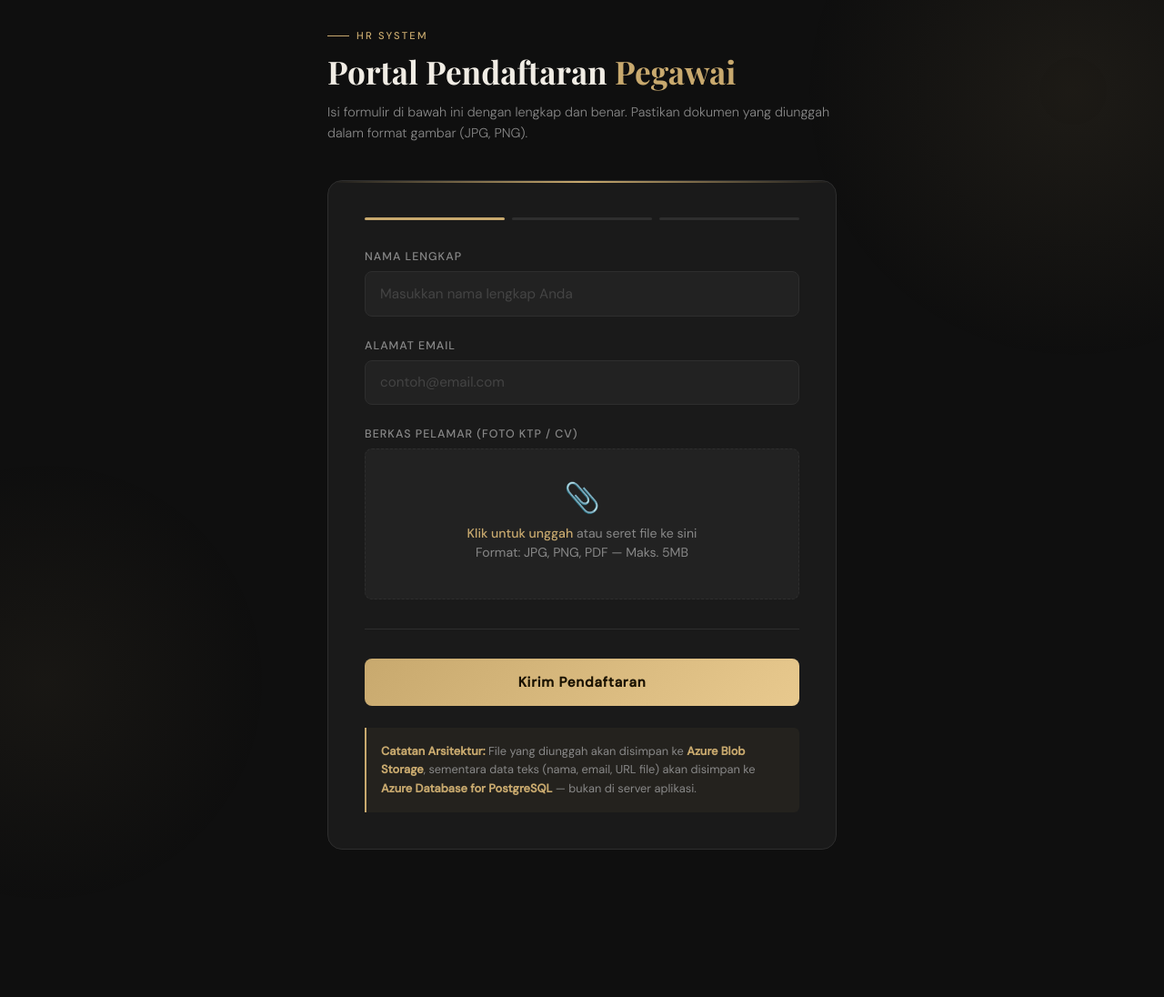
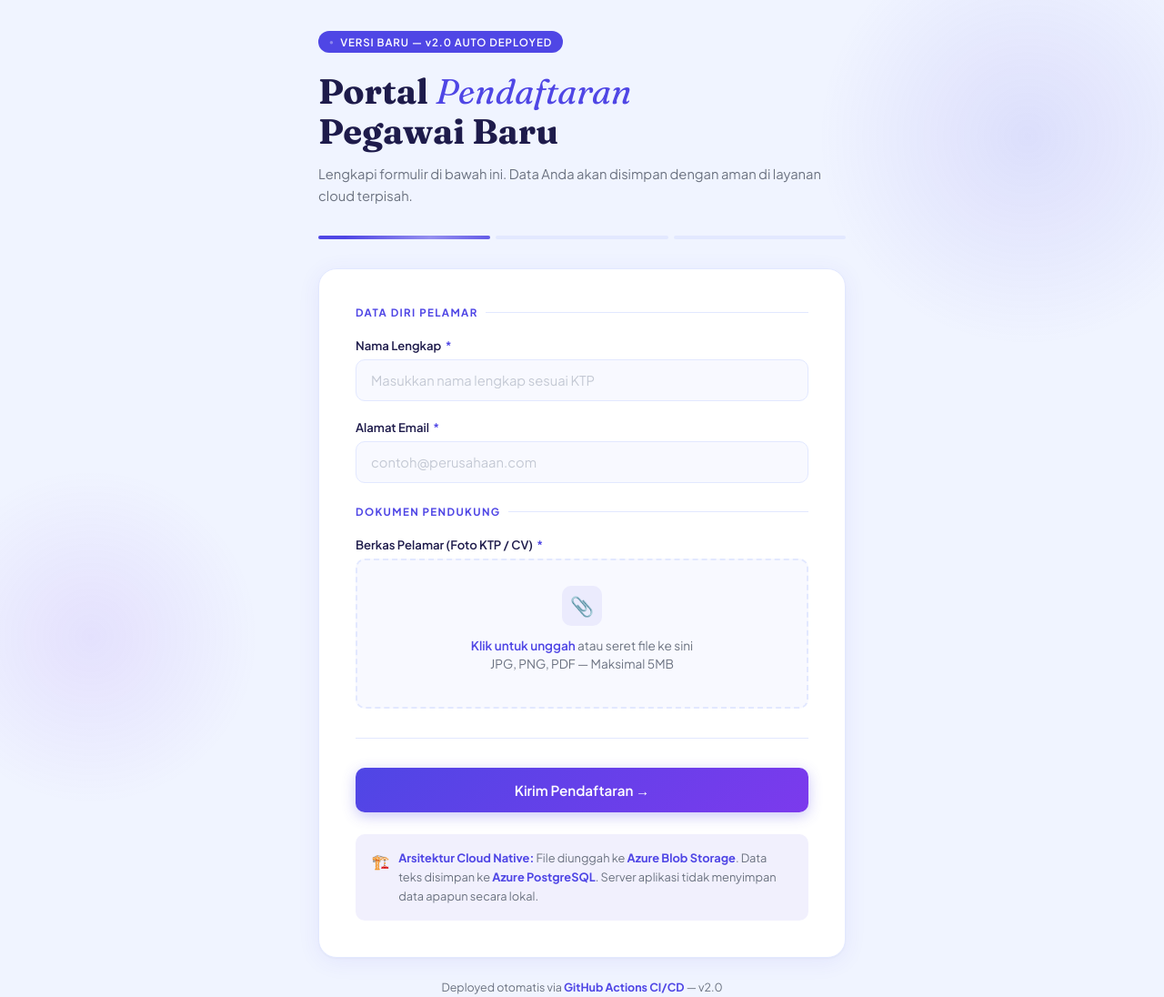
Before and after one commit to indahrtp/pendaftaran-pegawai, a website: page index.html in a window 1280 px wide. Shown: the whole page at 91% size. Before the commit the page ends 966 px from the top, so only its background shows below. Drawn offline with nearby package versions, Linux system fonts and the light colour scheme.

Commit message:
ui: update tampilan v2 - light theme

```diff
--- a/index.html
+++ b/index.html
@@ -3,28 +3,29 @@
 <head>
   <meta charset="UTF-8" />
   <meta name="viewport" content="width=device-width, initial-scale=1.0"/>
-  <title>Portal Pendaftaran Pegawai</title>
-  <link href="https://fonts.googleapis.com/css2?family=Playfair+Display:wght@400;700&family=DM+Sans:wght@300;400;500&display=swap" rel="stylesheet"/>
+  <title>Portal Pendaftaran Pegawai — v2.0</title>
+  <link href="https://fonts.googleapis.com/css2?family=Plus+Jakarta+Sans:wght@300;400;500;600;700&family=Fraunces:ital,wght@0,700;1,400&display=swap" rel="stylesheet"/>
   <style>
     *, *::before, *::after { box-sizing: border-box; margin: 0; padding: 0; }
 
     :root {
-      --bg: #0f0f0f;
-      --surface: #1a1a1a;
-      --surface2: #222;
-      --border: #2e2e2e;
-      --accent: #c8a96e;
-      --accent2: #e8c98e;
-      --text: #f0ece4;
-      --muted: #888;
-      --success: #4caf82;
-      --error: #e06b6b;
+      --bg: #f0f4ff;
+      --surface: #ffffff;
+      --surface2: #f8f9ff;
+      --border: #e2e8ff;
+      --accent: #4f46e5;
+      --accent2: #7c3aed;
+      --accent-light: rgba(79,70,229,0.08);
+      --text: #1e1b4b;
+      --muted: #6b7280;
+      --success: #059669;
+      --error: #dc2626;
     }
 
     body {
       background: var(--bg);
       color: var(--text);
-      font-family: 'DM Sans', sans-serif;
+      font-family: 'Plus Jakarta Sans', sans-serif;
       min-height: 100vh;
       display: flex;
       align-items: center;
@@ -34,223 +35,236 @@
       overflow-x: hidden;
     }
 
-    /* Background decoration */
+    /* Decorative blobs */
     body::before {
       content: '';
       position: fixed;
-      top: -200px; right: -200px;
-      width: 600px; height: 600px;
-      background: radial-gradient(circle, rgba(200,169,110,0.08) 0%, transparent 70%);
+      top: -100px; right: -100px;
+      width: 500px; height: 500px;
+      background: radial-gradient(circle, rgba(79,70,229,0.12) 0%, transparent 65%);
       pointer-events: none;
     }
     body::after {
       content: '';
       position: fixed;
-      bottom: -200px; left: -200px;
-      width: 500px; height: 500px;
-      background: radial-gradient(circle, rgba(200,169,110,0.05) 0%, transparent 70%);
+      bottom: -100px; left: -100px;
+      width: 400px; height: 400px;
+      background: radial-gradient(circle, rgba(124,58,237,0.10) 0%, transparent 65%);
       pointer-events: none;
     }
 
     .wrapper {
       width: 100%;
-      max-width: 560px;
-      animation: fadeUp 0.7s ease both;
+      max-width: 580px;
+      animation: fadeUp 0.6s ease both;
     }
 
     @keyframes fadeUp {
-      from { opacity: 0; transform: translateY(24px); }
+      from { opacity: 0; transform: translateY(20px); }
       to   { opacity: 1; transform: translateY(0); }
     }
 
+    /* Version badge */
+    .version-badge {
+      display: inline-flex;
+      align-items: center;
+      gap: 0.4rem;
+      background: var(--accent);
+      color: white;
+      font-size: 0.72rem;
+      font-weight: 600;
+      letter-spacing: 0.08em;
+      padding: 0.3rem 0.75rem;
+      border-radius: 99px;
+      margin-bottom: 1.25rem;
+    }
+    .version-badge::before {
+      content: '●';
+      font-size: 0.5rem;
+      animation: pulse 1.5s infinite;
+    }
+    @keyframes pulse {
+      0%, 100% { opacity: 1; }
+      50% { opacity: 0.3; }
+    }
+
     /* Header */
-    .header {
-      margin-bottom: 2.5rem;
-    }
-    .header-tag {
-      font-size: 0.7rem;
-      font-weight: 500;
-      letter-spacing: 0.2em;
-      text-transform: uppercase;
-      color: var(--accent);
-      margin-bottom: 0.75rem;
-      display: flex;
-      align-items: center;
-      gap: 0.5rem;
-    }
-    .header-tag::before {
-      content: '';
-      width: 24px; height: 1px;
-      background: var(--accent);
-    }
+    .header { margin-bottom: 2rem; }
     .header h1 {
-      font-family: 'Playfair Display', serif;
-      font-size: 2.2rem;
+      font-family: 'Fraunces', serif;
+      font-size: 2.4rem;
       font-weight: 700;
-      line-height: 1.2;
+      line-height: 1.15;
       color: var(--text);
     }
-    .header h1 span {
+    .header h1 em {
+      font-style: italic;
       color: var(--accent);
     }
     .header p {
       margin-top: 0.75rem;
       color: var(--muted);
-      font-size: 0.9rem;
-      line-height: 1.6;
-      font-weight: 300;
+      font-size: 0.92rem;
+      line-height: 1.65;
+      font-weight: 400;
+    }
+
+    /* Progress bar */
+    .progress-bar {
+      display: flex;
+      gap: 6px;
+      margin-bottom: 2rem;
+    }
+    .progress-segment {
+      flex: 1;
+      height: 4px;
+      border-radius: 99px;
+      background: var(--border);
+      transition: background 0.4s ease;
+      position: relative;
+      overflow: hidden;
+    }
+    .progress-segment.active {
+      background: var(--accent);
+    }
+    .progress-segment.active::after {
+      content: '';
+      position: absolute;
+      inset: 0;
+      background: linear-gradient(90deg, transparent, rgba(255,255,255,0.4), transparent);
+      animation: shimmer 1.5s infinite;
+    }
+    @keyframes shimmer {
+      from { transform: translateX(-100%); }
+      to   { transform: translateX(100%); }
     }
 
     /* Card */
     .card {
       background: var(--surface);
       border: 1px solid var(--border);
-      border-radius: 16px;
+      border-radius: 20px;
       padding: 2.5rem;
-      position: relative;
-      overflow: hidden;
-    }
-    .card::before {
-      content: '';
-      position: absolute;
-      top: 0; left: 0; right: 0;
-      height: 2px;
-      background: linear-gradient(90deg, transparent, var(--accent), transparent);
+      box-shadow: 0 4px 24px rgba(79,70,229,0.08), 0 1px 3px rgba(0,0,0,0.04);
     }
 
-    /* Form */
-    .form-group {
-      margin-bottom: 1.5rem;
+    /* Section label */
+    .section-label {
+      font-size: 0.72rem;
+      font-weight: 700;
+      letter-spacing: 0.12em;
+      text-transform: uppercase;
+      color: var(--accent);
+      margin-bottom: 1.25rem;
+      display: flex;
+      align-items: center;
+      gap: 0.5rem;
     }
+    .section-label::after {
+      content: '';
+      flex: 1;
+      height: 1px;
+      background: var(--border);
+    }
+
+    /* Form group */
+    .form-group { margin-bottom: 1.25rem; }
     label {
       display: block;
-      font-size: 0.78rem;
-      font-weight: 500;
-      letter-spacing: 0.08em;
-      text-transform: uppercase;
-      color: var(--muted);
-      margin-bottom: 0.5rem;
+      font-size: 0.82rem;
+      font-weight: 600;
+      color: var(--text);
+      margin-bottom: 0.45rem;
     }
+    label span {
+      color: var(--accent);
+      margin-left: 2px;
+    }
+
     input[type="text"],
     input[type="email"] {
       width: 100%;
       background: var(--surface2);
-      border: 1px solid var(--border);
-      border-radius: 8px;
-      padding: 0.85rem 1rem;
+      border: 1.5px solid var(--border);
+      border-radius: 10px;
+      padding: 0.8rem 1rem;
       color: var(--text);
-      font-family: 'DM Sans', sans-serif;
-      font-size: 0.95rem;
-      transition: border-color 0.2s, box-shadow 0.2s;
+      font-family: 'Plus Jakarta Sans', sans-serif;
+      font-size: 0.92rem;
+      transition: border-color 0.2s, box-shadow 0.2s, background 0.2s;
       outline: none;
     }
     input[type="text"]:focus,
     input[type="email"]:focus {
       border-color: var(--accent);
-      box-shadow: 0 0 0 3px rgba(200,169,110,0.12);
+      background: white;
+      box-shadow: 0 0 0 3px rgba(79,70,229,0.1);
     }
-    input[type="text"]::placeholder,
-    input[type="email"]::placeholder {
-      color: #444;
-    }
+    input::placeholder { color: #c4c9d4; }
 
     /* File upload */
-    .file-upload {
-      position: relative;
-    }
+    .file-upload { position: relative; }
     .file-upload input[type="file"] {
       position: absolute;
       inset: 0;
       opacity: 0;
       cursor: pointer;
-      width: 100%;
-      height: 100%;
       z-index: 2;
     }
     .file-drop {
       background: var(--surface2);
-      border: 1.5px dashed var(--border);
-      border-radius: 8px;
-      padding: 2rem 1rem;
+      border: 2px dashed var(--border);
+      border-radius: 10px;
+      padding: 1.75rem 1rem;
       text-align: center;
-      transition: border-color 0.2s, background 0.2s;
+      transition: all 0.2s;
       cursor: pointer;
     }
-    .file-drop:hover,
-    .file-upload:has(input:focus) .file-drop {
-      border-color: var(--accent);
-      background: rgba(200,169,110,0.04);
+    .file-drop:hover { border-color: var(--accent); background: var(--accent-light); }
+    .file-drop.has-file { border-color: var(--success); background: rgba(5,150,105,0.05); border-style: solid; }
+    .upload-icon {
+      width: 44px; height: 44px;
+      background: var(--accent-light);
+      border-radius: 10px;
+      display: flex; align-items: center; justify-content: center;
+      margin: 0 auto 0.75rem;
+      font-size: 1.3rem;
     }
-    .file-drop.has-file {
-      border-color: var(--success);
-      background: rgba(76,175,130,0.05);
-    }
-    .file-icon {
-      font-size: 2rem;
-      margin-bottom: 0.5rem;
-      display: block;
-    }
-    .file-drop-text {
-      font-size: 0.88rem;
-      color: var(--muted);
-      line-height: 1.5;
-    }
-    .file-drop-text strong {
-      color: var(--accent);
-      font-weight: 500;
-    }
-    .file-name {
-      margin-top: 0.5rem;
-      font-size: 0.82rem;
-      color: var(--success);
-      font-weight: 500;
-    }
+    .file-drop-text { font-size: 0.85rem; color: var(--muted); line-height: 1.5; }
+    .file-drop-text strong { color: var(--accent); font-weight: 600; }
+    .file-name { margin-top: 0.5rem; font-size: 0.82rem; color: var(--success); font-weight: 600; }
 
     /* Divider */
-    .divider {
-      height: 1px;
-      background: var(--border);
-      margin: 2rem 0;
-    }
+    .divider { height: 1px; background: var(--border); margin: 2rem 0; }
 
     /* Submit button */
     .btn-submit {
       width: 100%;
       background: linear-gradient(135deg, var(--accent), var(--accent2));
-      color: #1a1200;
+      color: white;
       border: none;
-      border-radius: 8px;
-      padding: 1rem;
-      font-family: 'DM Sans', sans-serif;
+      border-radius: 10px;
+      padding: 0.95rem;
+      font-family: 'Plus Jakarta Sans', sans-serif;
       font-size: 0.95rem;
       font-weight: 600;
-      letter-spacing: 0.05em;
       cursor: pointer;
-      transition: opacity 0.2s, transform 0.15s, box-shadow 0.2s;
+      transition: all 0.2s;
       display: flex;
       align-items: center;
       justify-content: center;
       gap: 0.5rem;
+      box-shadow: 0 4px 15px rgba(79,70,229,0.3);
     }
-    .btn-submit:hover {
-      opacity: 0.92;
-      transform: translateY(-1px);
-      box-shadow: 0 6px 24px rgba(200,169,110,0.25);
-    }
-    .btn-submit:active {
-      transform: translateY(0);
-    }
-    .btn-submit:disabled {
-      opacity: 0.5;
-      cursor: not-allowed;
-      transform: none;
-    }
+    .btn-submit:hover { transform: translateY(-2px); box-shadow: 0 8px 25px rgba(79,70,229,0.4); }
+    .btn-submit:active { transform: translateY(0); }
+    .btn-submit:disabled { opacity: 0.6; cursor: not-allowed; transform: none; }
 
     /* Spinner */
     .spinner {
       width: 18px; height: 18px;
-      border: 2px solid rgba(26,18,0,0.3);
-      border-top-color: #1a1200;
+      border: 2px solid rgba(255,255,255,0.3);
+      border-top-color: white;
       border-radius: 50%;
       animation: spin 0.6s linear infinite;
       display: none;
@@ -259,8 +273,8 @@
 
     /* Alert */
     .alert {
-      border-radius: 8px;
-      padding: 0.85rem 1rem;
+      border-radius: 10px;
+      padding: 0.9rem 1rem;
       font-size: 0.88rem;
       margin-top: 1rem;
       display: none;
@@ -268,83 +282,74 @@
       gap: 0.5rem;
       line-height: 1.5;
     }
-    .alert.success {
-      background: rgba(76,175,130,0.1);
-      border: 1px solid rgba(76,175,130,0.3);
-      color: var(--success);
-    }
-    .alert.error {
-      background: rgba(224,107,107,0.1);
-      border: 1px solid rgba(224,107,107,0.3);
-      color: var(--error);
-    }
+    .alert.success { background: rgba(5,150,105,0.08); border: 1px solid rgba(5,150,105,0.25); color: var(--success); }
+    .alert.error { background: rgba(220,38,38,0.08); border: 1px solid rgba(220,38,38,0.25); color: var(--error); }
     .alert.show { display: flex; }
 
-    /* Note */
+    /* Info note */
     .note {
       margin-top: 1.5rem;
-      padding: 1rem;
-      background: rgba(200,169,110,0.06);
-      border-left: 2px solid var(--accent);
-      border-radius: 0 6px 6px 0;
+      padding: 1rem 1.1rem;
+      background: var(--accent-light);
+      border-radius: 10px;
       font-size: 0.8rem;
       color: var(--muted);
-      line-height: 1.6;
+      line-height: 1.65;
+      display: flex;
+      gap: 0.6rem;
     }
+    .note-icon { font-size: 1rem; flex-shrink: 0; margin-top: 1px; }
     .note strong { color: var(--accent); }
 
-    /* Step indicator */
-    .steps {
-      display: flex;
-      gap: 0.5rem;
-      margin-bottom: 2rem;
+    /* Footer */
+    .footer {
+      text-align: center;
+      margin-top: 1.5rem;
+      font-size: 0.78rem;
+      color: var(--muted);
     }
-    .step {
-      flex: 1;
-      height: 3px;
-      border-radius: 2px;
-      background: var(--border);
-      transition: background 0.3s;
-    }
-    .step.active { background: var(--accent); }
+    .footer strong { color: var(--accent); }
   </style>
 </head>
 <body>
   <div class="wrapper">
     <div class="header">
-      <div class="header-tag">HR System</div>
-      <h1>Portal Pendaftaran <span>Pegawai</span></h1>
-      <p>Isi formulir di bawah ini dengan lengkap dan benar. Pastikan dokumen yang diunggah dalam format gambar (JPG, PNG).</p>
+      <div class="version-badge">VERSI BARU — v2.0 AUTO DEPLOYED</div>
+      <h1>Portal <em>Pendaftaran</em><br>Pegawai Baru</h1>
+      <p>Lengkapi formulir di bawah ini. Data Anda akan disimpan dengan aman di layanan cloud terpisah.</p>
+    </div>
+
+    <div class="progress-bar">
+      <div class="progress-segment active" id="seg1"></div>
+      <div class="progress-segment" id="seg2"></div>
+      <div class="progress-segment" id="seg3"></div>
     </div>
 
     <div class="card">
-      <div class="steps">
-        <div class="step active" id="step1"></div>
-        <div class="step" id="step2"></div>
-        <div class="step" id="step3"></div>
-      </div>
+      <div class="section-label">Data Diri Pelamar</div>
 
       <form id="registrationForm" novalidate>
-
         <div class="form-group">
-          <label for="nama">Nama Lengkap</label>
-          <input type="text" id="nama" name="nama" placeholder="Masukkan nama lengkap Anda" required />
+          <label for="nama">Nama Lengkap <span>*</span></label>
+          <input type="text" id="nama" name="nama" placeholder="Masukkan nama lengkap sesuai KTP" required />
         </div>
 
         <div class="form-group">
-          <label for="email">Alamat Email</label>
-          <input type="email" id="email" name="email" placeholder="contoh@email.com" required />
+          <label for="email">Alamat Email <span>*</span></label>
+          <input type="email" id="email" name="email" placeholder="contoh@perusahaan.com" required />
         </div>
 
+        <div class="section-label" style="margin-top:1.5rem;">Dokumen Pendukung</div>
+
         <div class="form-group">
-          <label>Berkas Pelamar (Foto KTP / CV)</label>
+          <label>Berkas Pelamar (Foto KTP / CV) <span>*</span></label>
           <div class="file-upload">
             <input type="file" id="berkas" name="berkas" accept="image/*,.pdf" required />
             <div class="file-drop" id="fileDrop">
-              <span class="file-icon">📎</span>
+              <div class="upload-icon">📎</div>
               <div class="file-drop-text">
                 <strong>Klik untuk unggah</strong> atau seret file ke sini<br>
-                Format: JPG, PNG, PDF — Maks. 5MB
+                JPG, PNG, PDF — Maksimal 5MB
               </div>
               <div class="file-name" id="fileName"></div>
             </div>
@@ -355,21 +360,25 @@
 
         <button type="submit" class="btn-submit" id="submitBtn">
           <span class="spinner" id="spinner"></span>
-          <span id="btnText">Kirim Pendaftaran</span>
+          <span id="btnText">Kirim Pendaftaran →</span>
         </button>
 
         <div class="alert success" id="alertSuccess">
-          ✅ <span>Pendaftaran berhasil dikirim! Data Anda telah tersimpan di database dan file telah diunggah ke Object Storage.</span>
+          ✅ <span>Pendaftaran berhasil dikirim! Data tersimpan di database dan file diunggah ke Object Storage.</span>
         </div>
         <div class="alert error" id="alertError">
           ❌ <span id="errorMsg">Terjadi kesalahan. Silakan coba lagi.</span>
         </div>
-
       </form>
 
       <div class="note">
-        <strong>Catatan Arsitektur:</strong> File yang diunggah akan disimpan ke <strong>Azure Blob Storage</strong>, sementara data teks (nama, email, URL file) akan disimpan ke <strong>Azure Database for PostgreSQL</strong> — bukan di server aplikasi.
+        <span class="note-icon">🏗️</span>
+        <span><strong>Arsitektur Cloud Native:</strong> File diunggah ke <strong>Azure Blob Storage</strong>. Data teks disimpan ke <strong>Azure PostgreSQL</strong>. Server aplikasi tidak menyimpan data apapun secara lokal.</span>
       </div>
+    </div>
+
+    <div class="footer">
+      Deployed otomatis via <strong>GitHub Actions CI/CD</strong> — v2.0
     </div>
   </div>
 
@@ -384,16 +393,9 @@
     const alertSuccess = document.getElementById('alertSuccess');
     const alertError = document.getElementById('alertError');
     const errorMsg = document.getElementById('errorMsg');
+    const segments = [document.getElementById('seg1'), document.getElementById('seg2'), document.getElementById('seg3')];
 
-    // Step progress animation
-    const steps = [document.getElementById('step1'), document.getElementById('step2'), document.getElementById('step3')];
-    let currentStep = 0;
-
-    document.getElementById('nama').addEventListener('input', updateSteps);
-    document.getElementById('email').addEventListener('input', updateSteps);
-    fileInput.addEventListener('change', updateSteps);
-
-    function updateSteps() {
+    function updateProgress() {
       const nama = document.getElementById('nama').value.trim();
       const email = document.getElementById('email').value.trim();
       const file = fileInput.files[0];
@@ -401,15 +403,16 @@
       if (nama) filled++;
       if (email && email.includes('@')) filled++;
       if (file) filled++;
-      steps.forEach((s, i) => s.classList.toggle('active', i < filled));
+      segments.forEach((s, i) => s.classList.toggle('active', i < filled));
     }
 
-    // File input handler
+    document.getElementById('nama').addEventListener('input', updateProgress);
+    document.getElementById('email').addEventListener('input', updateProgress);
     fileInput.addEventListener('change', () => {
       const file = fileInput.files[0];
       if (file) {
         if (file.size > 5 * 1024 * 1024) {
-          showError('Ukuran file melebihi 5MB. Pilih file yang lebih kecil.');
+          showError('Ukuran file melebihi 5MB.');
           fileInput.value = '';
           fileDrop.classList.remove('has-file');
           fileName.textContent = '';
@@ -418,70 +421,57 @@
         fileDrop.classList.add('has-file');
         fileName.textContent = `✓ ${file.name} (${(file.size/1024).toFixed(1)} KB)`;
       }
+      updateProgress();
     });
 
-    // Drag & drop
     fileDrop.addEventListener('dragover', (e) => { e.preventDefault(); fileDrop.style.borderColor = 'var(--accent)'; });
     fileDrop.addEventListener('dragleave', () => { fileDrop.style.borderColor = ''; });
     fileDrop.addEventListener('drop', (e) => {
       e.preventDefault();
-      fileDrop.style.borderColor = '';
-      const dt = e.dataTransfer;
-      if (dt.files[0]) {
-        fileInput.files = dt.files;
+      if (e.dataTransfer.files[0]) {
+        fileInput.files = e.dataTransfer.files;
         fileInput.dispatchEvent(new Event('change'));
       }
     });
 
-    // Form submit
     form.addEventListener('submit', async (e) => {
       e.preventDefault();
-
       const nama = document.getElementById('nama').value.trim();
       const email = document.getElementById('email').value.trim();
       const file = fileInput.files[0];
 
-      // Validation
       if (!nama) return showError('Nama lengkap wajib diisi.');
       if (!email || !email.includes('@')) return showError('Alamat email tidak valid.');
       if (!file) return showError('Berkas pelamar wajib diunggah.');
 
-      // Loading state
       setLoading(true);
       alertSuccess.classList.remove('show');
       alertError.classList.remove('show');
 
       try {
-        // Kirim ke backend
         const formData = new FormData();
         formData.append('nama', nama);
         formData.append('email', email);
         formData.append('berkas', file);
 
-        const response = await fetch('/submit', {
-          method: 'POST',
-          body: formData
-        });
+        const response = await fetch('/submit', { method: 'POST', body: formData });
 
         if (!response.ok) {
           const data = await response.json().catch(() => ({}));
           throw new Error(data.message || `Server error: ${response.status}`);
         }
 
-        // Success
         alertSuccess.classList.add('show');
         form.reset();
         fileDrop.classList.remove('has-file');
         fileName.textContent = '';
-        steps.forEach(s => s.classList.remove('active'));
-        steps[0].classList.add('active');
+        segments.forEach((s, i) => s.classList.toggle('active', i === 0));
 
       } catch (err) {
-        // Untuk demo/localhost: tampilkan pesan sukses simulasi
         if (err.message.includes('Failed to fetch') || err.message.includes('NetworkError')) {
           alertSuccess.classList.add('show');
           alertSuccess.querySelector('span').textContent =
-            `[DEMO] Data berhasil diproses secara lokal. Nama: ${nama} | Email: ${email} | File: ${file.name}. Sambungkan ke backend untuk integrasi penuh.`;
+            `[DEMO] Data diproses: ${nama} | ${email} | ${file.name}. Hubungkan ke backend untuk integrasi penuh.`;
         } else {
           showError(err.message);
         }
@@ -490,10 +480,10 @@
       }
     });
 
-    function setLoading(loading) {
-      submitBtn.disabled = loading;
-      spinner.style.display = loading ? 'block' : 'none';
-      btnText.textContent = loading ? 'Memproses...' : 'Kirim Pendaftaran';
+    function setLoading(v) {
+      submitBtn.disabled = v;
+      spinner.style.display = v ? 'block' : 'none';
+      btnText.textContent = v ? 'Memproses...' : 'Kirim Pendaftaran →';
     }
 
     function showError(msg) {
```
